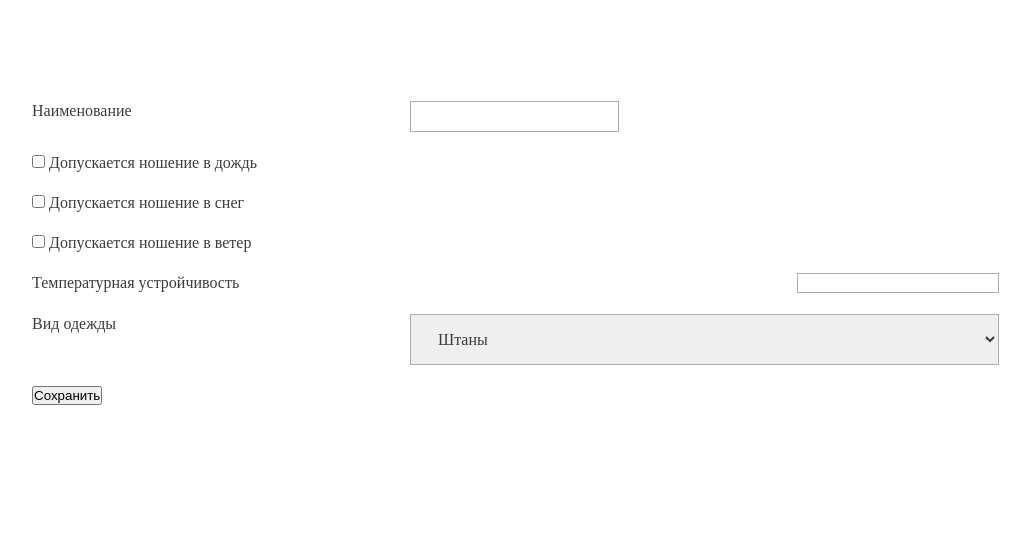
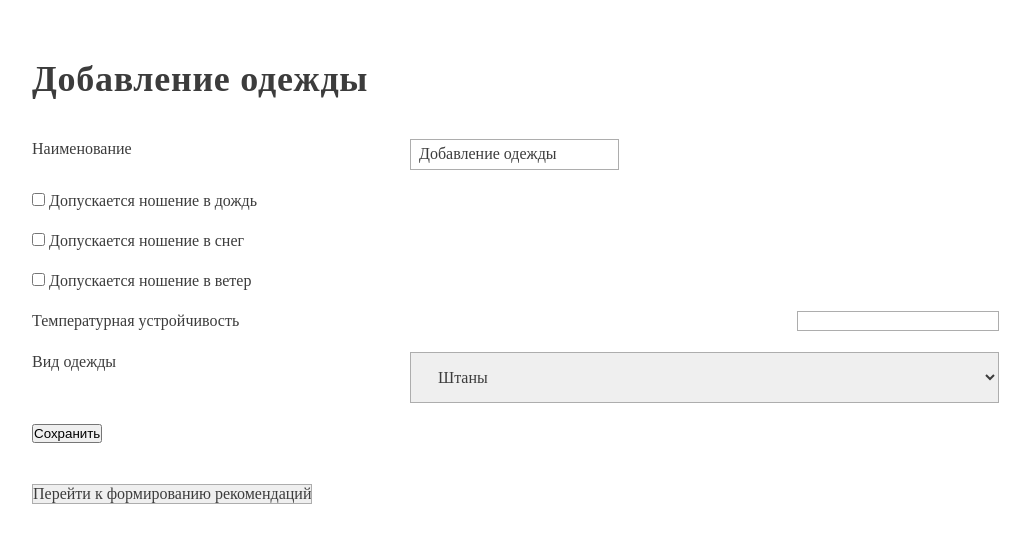
Before and after one commit to ivolkov63/weather, a Django app: page /recommendation/clothes/create in a window 1280 px wide. Shown: the top 543 px of the page, without its empty margins (86-1116 px from the left). Run offline with Django 4.2, Linux system fonts and the light colour scheme; data comes from the database, SQL or seed files in the repository; some libraries are stand-ins or nearby versions.

Commit message:
redirect button added

```diff
--- a/DSS/templates/profile_detail.html
+++ b/DSS/templates/profile_detail.html
@@ -85,6 +85,10 @@
     <h2>{{ profile.recommendation }}</h2>
 
 </form>
+
+<input type="submit" value='{{ profile.redirectLocationName }}'
+    onclick="window.location='{{ profile.redirect_location }}';" />
+
 <script type="module">
     const onSubmit = (e) => {
         e.preventDefault();
--- a/DSS/views.py
+++ b/DSS/views.py
@@ -17,6 +17,9 @@ class ClothesCreateView(APIView):
     def get(self, request, ):
         profile = Clothes()
         serializer = self.serializer_class(profile)
+        profile.__setattr__('name', 'Добавление одежды ')
+        profile.__setattr__('redirect_location', '/recommendation/person/1')
+        profile.__setattr__('redirectLocationName', 'Перейти к формированию рекомендаций')
         return Response({'serializer': serializer, 'profile': profile})
 
     def post(self, request, ):
@@ -25,6 +28,8 @@ class ClothesCreateView(APIView):
         serializer.save()
         profile = serializer.instance
         profile.__setattr__('name', 'Добавление одежды ')
+        profile.__setattr__('redirect_location', '/recommendation/person/1')
+        profile.__setattr__('redirectLocationName', 'Перейти к формированию рекомендаций')
         return Response({'serializer': serializer, 'profile': profile})
 
 
@@ -58,6 +63,8 @@ class PersonView(APIView):
         profile = get_object_or_404(Person, pk=pk)
         profile.__setattr__('name', 'Формирование рекомендаций по подбору одежды ')
         serializer = self.serializer_class(profile)
+        profile.__setattr__('redirect_location', '/recommendation/clothes/create')
+        profile.__setattr__('redirectLocationName', 'Перейти к добавлению одежды')
         return Response({'serializer': serializer, 'profile': profile})
 
     def post(self, request, pk):
@@ -69,5 +76,7 @@ class PersonView(APIView):
         profile.__setattr__('recommendation_header',
                             'На основании данных о температуре и одежде формирована рекомендация:')
         profile.__setattr__('recommendation', profile.get_recommendation())
+        profile.__setattr__('redirect_location', '/recommendation/clothes/create')
+        profile.__setattr__('redirectLocationName', 'Перейти к добавлению одежды')
 
         return Response({'serializer': serializer, 'profile': profile})
```
